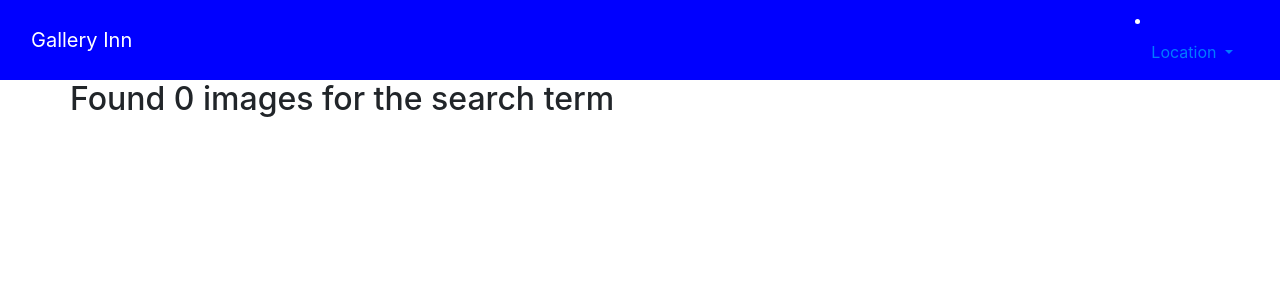
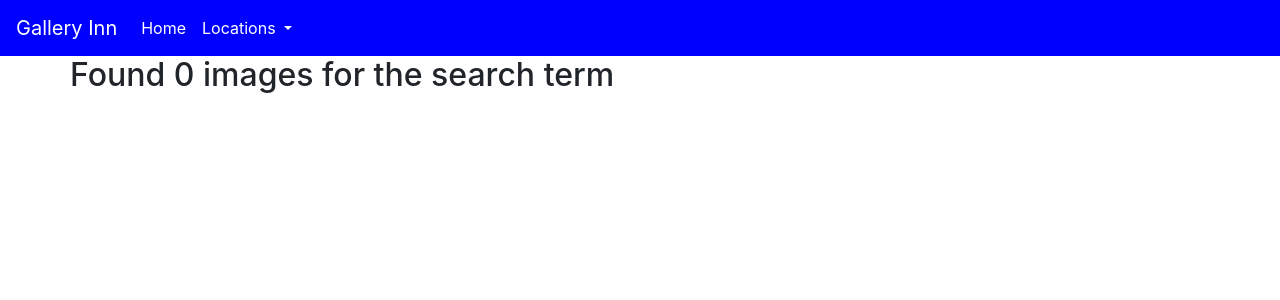
Before and after one commit to chepkiruibetty/gallery-inn, a Django app: page /search/ in a window 1280 px wide. Shown: the top 300 px of the page. Run offline with Django 3.2, Linux system fonts and the light colour scheme; data comes from the database, SQL or seed files in the repository; some libraries are stand-ins or nearby versions.

Commit message:
changed the class to container -flud from container class

```diff
--- a/templates/home.html
+++ b/templates/home.html
@@ -23,7 +23,7 @@
     </div>
 </header>
 <br>
-<div class="container display">
+<div class="container-fluid display">
     <div class="row">
         {% for image in images %}
         <div class="col-sm-12 col-md-6 col-lg-3 ">
--- a/templates/navbar.html
+++ b/templates/navbar.html
@@ -1,25 +1,26 @@
-<nav class="navbar navbar-default">
-    <div class="container-fluid">
-        <div class="navbar-header">
-            <a class="navbar-brand text-white" href="{% url 'home' %}">Gallery Inn</a>
-        </div>
-        <li class="nav-item dropdown">
-            <a class="nav-link dropdown-toggle" href="#" id="navbarDropdown" role="button" data-toggle="dropdown"
-                aria-haspopup="true" aria-expanded="false">
-                Location
-            </a>
-            <div class="dropdown-menu" aria-labelledby="navbarDropdown">
-
-                <a class="dropdown-item" href="{% url 'search_by_location' %}">Wuhan</a>
-
-
-            </div>
-        </li>
-
-
-
-
-
-
+<nav class="navbar navbar-expand-lg navbar-light bg-light">
+    <a class="navbar-brand text-white" href="#">Gallery Inn</a>
+    <button class="navbar-toggler" type="button" data-toggle="collapse" data-target="#navbarNavDropdown"
+        aria-controls="navbarNavDropdown" aria-expanded="false" aria-label="Toggle navigation">
+        <span class="navbar-toggler-icon"></span>
+    </button>
+    <div class="collapse navbar-collapse" id="navbarNavDropdown">
+        <ul class="navbar-nav">
+            <li class="nav-item active">
+                <a class="nav-link text-white" href="{% url 'home' %}">Home<span class="sr-only">(current)</span></a>
+            </li>
+            </li>
+            <li class="nav-item dropdown">
+                <a class="nav-link dropdown-toggle text-white" href="#" id="navbarDropdownMenuLink" role="button"
+                    data-toggle="dropdown" aria-haspopup="true" aria-expanded="false">
+                    Locations
+                </a>
+                <div class="dropdown-menu" aria-labelledby="navbarDropdownMenuLink">
+                    <a class="dropdown-item" href="{% url 'search_by_location' %}">Wuhan</a>
+                    <a class="dropdown-item" href="{% url 'search_by_location' %}">Turkey</a>
+                    <a class="dropdown-item" href="{% url 'search_by_location' %}">Zuri</a>
+                </div>
+            </li>
+        </ul>
     </div>
 </nav>
```
